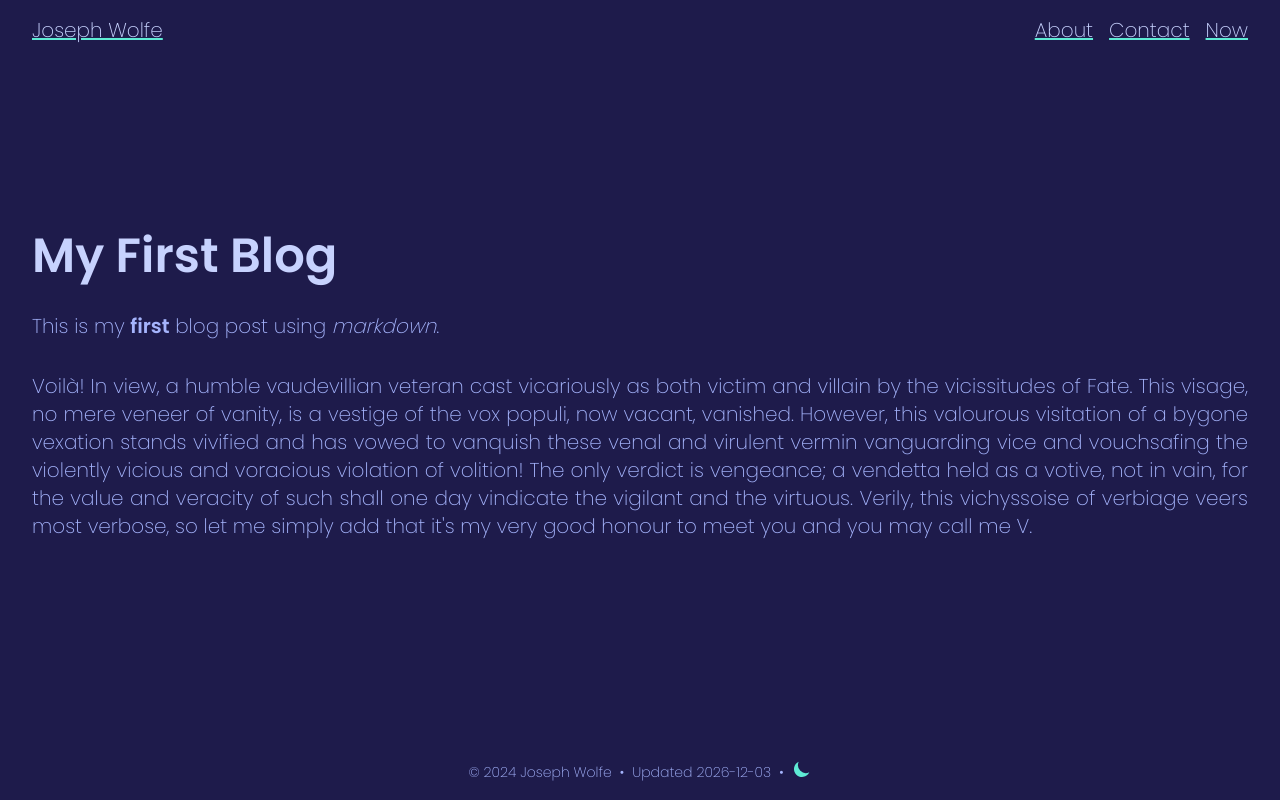
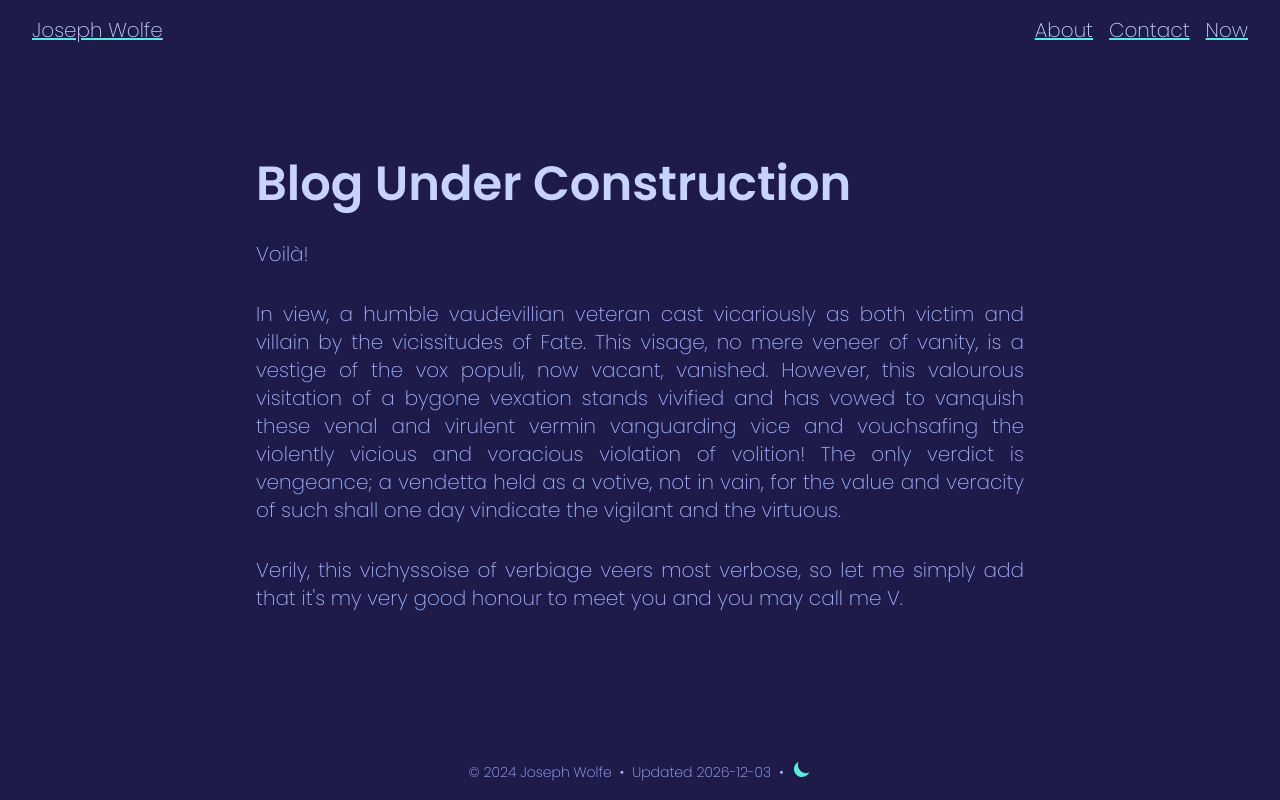
Before and after one commit to CharmedSatyr/personal-website, a Next.js app: page /blog/rabbit in a window 1280 px wide. Built offline with nearby package versions, Linux system fonts and the light colour scheme.

Commit message:
Prep for live in the dark

```diff
--- a/app/about/page.tsx
+++ b/app/about/page.tsx
@@ -12,7 +12,7 @@ const About = () => {
 			<h1 className="mb-8">About</h1>
 
 			<div className="space-between flex flex-col md:flex-row">
-				<div className="mx-auto mb-6 max-w-sm rounded-md border border-primary-800 dark:border-dark-primary-200 md:my-auto md:mt-2 lg:-ml-20">
+				<div className="mx-auto mb-6 min-h-max max-w-sm rounded-md border border-primary-800 dark:border-dark-primary-200 md:my-auto md:mt-2 lg:-ml-20">
 					<Image
 						alt="Joseph looking out a window at Karlštejn Castle, Czech Republic."
 						src={"/static/images/joseph.webp"}
--- /dev/null
+++ b/app/blog/[slug]/layout.tsx
@@ -0,0 +1,11 @@
+import { ReactNode } from "react";
+
+interface Props {
+	children: ReactNode;
+}
+
+const ArticleContainer = ({ children }: Props) => {
+	return <article className="container min-h-96 max-w-3xl">{children}</article>;
+};
+
+export default ArticleContainer;
--- a/app/blog/[slug]/page.tsx
+++ b/app/blog/[slug]/page.tsx
@@ -31,14 +31,16 @@ const getPost = ({ slug }: { slug: string }) => {
 	};
 };
 
-export default function Post({ params }) {
+const Post = ({ params }) => {
 	const props = getPost(params);
 
 	return (
-		<article className="prose prose-sm md:prose-base lg:prose-lg prose-slate !prose-invert mx-auto">
+		<>
 			<h1>{props.frontMatter.title}</h1>
 
 			<MDXRemote source={props.content} />
-		</article>
+		</>
 	);
-}
+};
+
+export default Post;
--- a/app/my-mdx-page/page.mdx
+++ b/app/my-mdx-page/page.mdx
@@ -1,3 +1,3 @@
 I **love** using [Next.js](https://nextjs.org/)
 
-Relly
+Under construction.
--- a/data/blog/rabbit.mdx
+++ b/data/blog/rabbit.mdx
@@ -1,18 +1,19 @@
 ---
-title: My First Blog
-date: "18th April 2023"
-description: Welcome to my first blog.
+title: Blog Under Construction
+date: 2024-06-12
+description: Welcome to my test blog.
 ---
 
-This is my **first** blog post using _markdown_.
+Voilà!
 
-Voilà! In view, a humble vaudevillian veteran cast vicariously as both victim
-and villain by the vicissitudes of Fate. This visage, no mere veneer of vanity,
-is a vestige of the vox populi, now vacant, vanished. However, this valourous
+In view, a humble vaudevillian veteran cast vicariously as both victim and
+villain by the vicissitudes of Fate. This visage, no mere veneer of vanity, is a
+vestige of the vox populi, now vacant, vanished. However, this valourous
 visitation of a bygone vexation stands vivified and has vowed to vanquish these
 venal and virulent vermin vanguarding vice and vouchsafing the violently vicious
 and voracious violation of volition! The only verdict is vengeance; a vendetta
 held as a votive, not in vain, for the value and veracity of such shall one day
-vindicate the vigilant and the virtuous. Verily, this vichyssoise of verbiage
-veers most verbose, so let me simply add that it's my very good honour to meet
-you and you may call me V.
+vindicate the vigilant and the virtuous.
+
+Verily, this vichyssoise of verbiage veers most verbose, so let me simply add
+that it's my very good honour to meet you and you may call me V.
```
